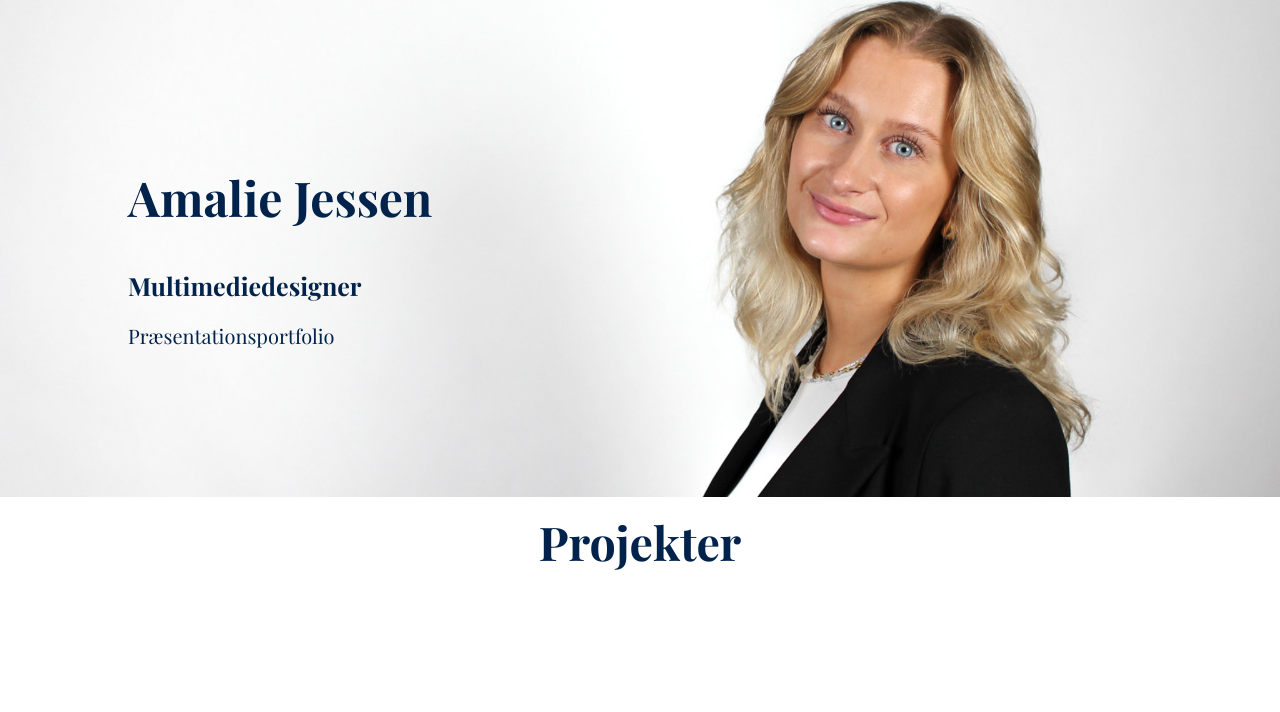
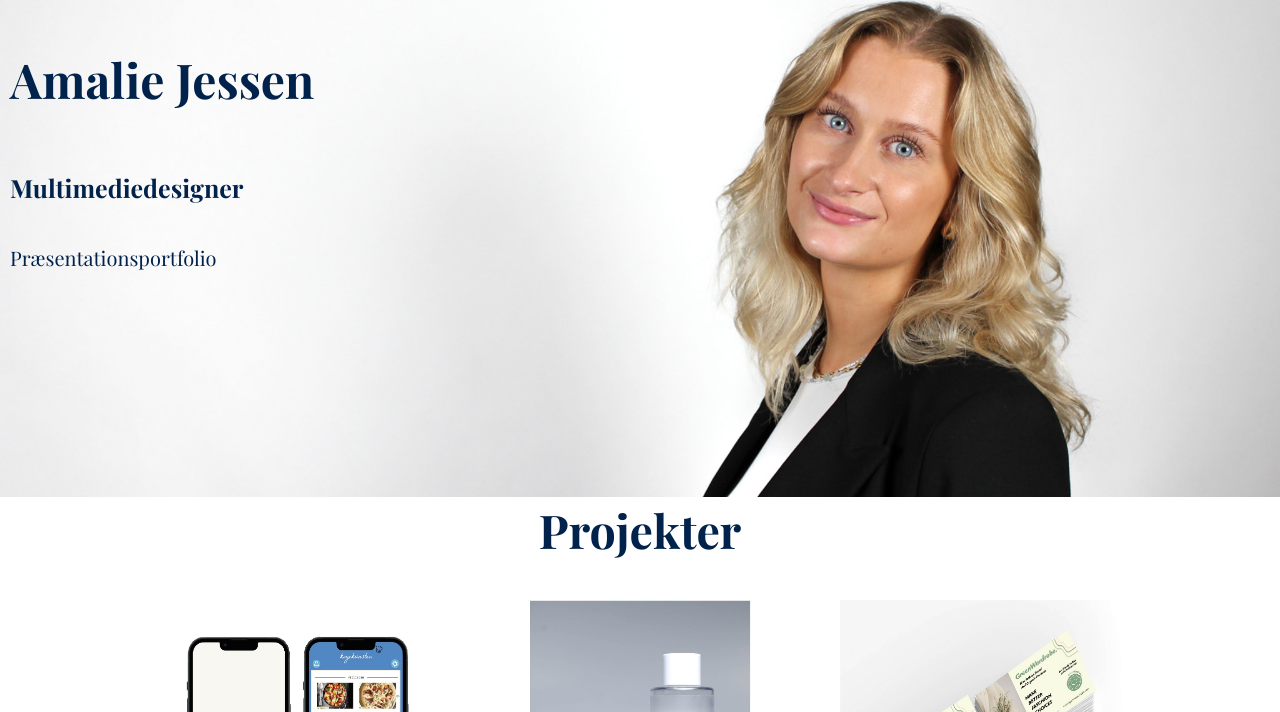
Before and after one commit to Amaliejnielsen/eksamen.1.s, a plain HTML site: page index.html in a window 1280 px wide. Shown: the part 168-880 px from the top of the page. Drawn offline with nearby package versions, Linux system fonts and the light colour scheme.

Commit message:
ret af width

```diff
--- a/index.html
+++ b/index.html
@@ -33,13 +33,10 @@
           <p> Præsentationsportfolio</p>
     </div>
 
-    <section class="projekt">
+    <section class="image-grid">
         <div class="textprojekter">
             <h2>Projekter</h2>
         </div>
-    </section>
-
-    <section class="image-grid">
         <!-- Første række -->
         <div class="row">
             <div class="image-container">
--- a/style.css
+++ b/style.css
@@ -52,19 +52,18 @@ nav ul li a:hover{
     align-items: center;
 }
 
-section{
-    padding: 10%;
 
-}
 
 .main-text h1{
     color: #00224B;
+	 padding: 10px;
     font-size: 48px;
     text-transform: capitalize;
 }
 
 .main-text h3{
     color: #00224B;
+	 padding: 10px;
     font-size: 25px;
     text-transform: capitalize;
     margin: 0px 0 10px;
@@ -72,6 +71,7 @@ section{
 
 .main-text p{
     color: #00224B;
+	padding: 10px;
     font-size: 20px;
 }
 
@@ -90,13 +90,15 @@ section{
     color: #00224B;
     font-size: 31px;
     text-align: center;
-    margin-top: 40px;
+    margin-top: 70px;
     margin-bottom: 10px;
 }
 
 /* Styling for billedrækken */
 .image-grid {
-    padding: 1px;
+    padding: 10%;
+	/*padding: 1px;*/
+
 }
 
 /* Styling for hver række */
```
Also changed, not shown: 1 other file.
